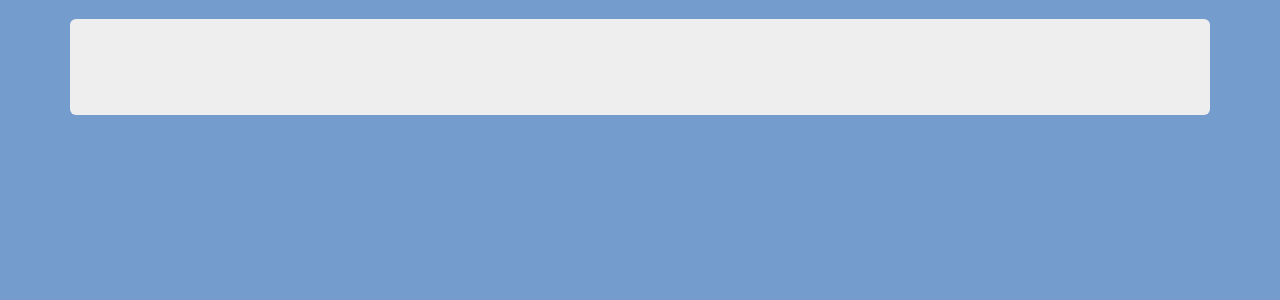
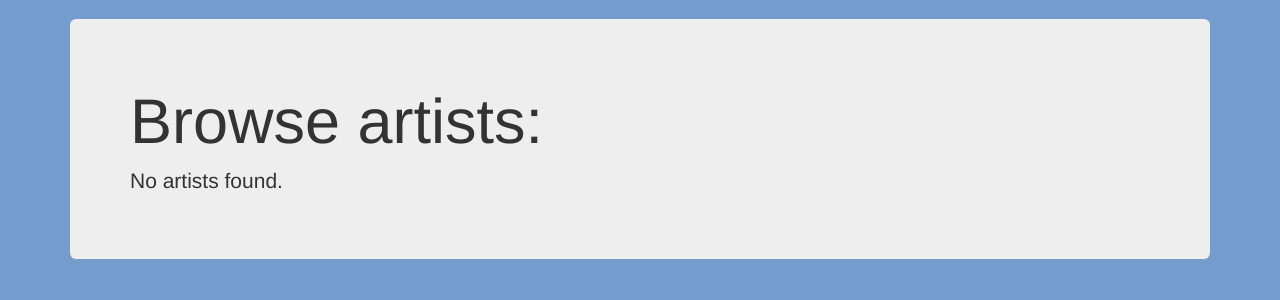
Before and after one commit to knbk/web-technology, a Django app: page /artists/ in a window 1280 px wide. Shown: the part 51-351 px from the top of the page. Run offline with Django 3.2, Linux system fonts and the light colour scheme; parts of the project's set-up code (start-up, migrations or seed data) failed here and were passed over; some libraries are stand-ins or nearby versions.

Commit message:
Updated template.

```diff
--- a/lyrics/templates/lyrics/artist_list.html
+++ b/lyrics/templates/lyrics/artist_list.html
@@ -1,8 +1,11 @@
 {% extends 'base.html' %}
 {% block content %}
+    <h1>Browse artists:</h1>
     {% for artist in artists %}
         <div class="artist">
             <h3><a href="{% url 'artist-detail' artist.pk %}">{{ artist.name }}</a></h3>
         </div>
+    {% empty %}
+        <p>No artists found.</p>
     {% endfor %}
 {% endblock %}
```
